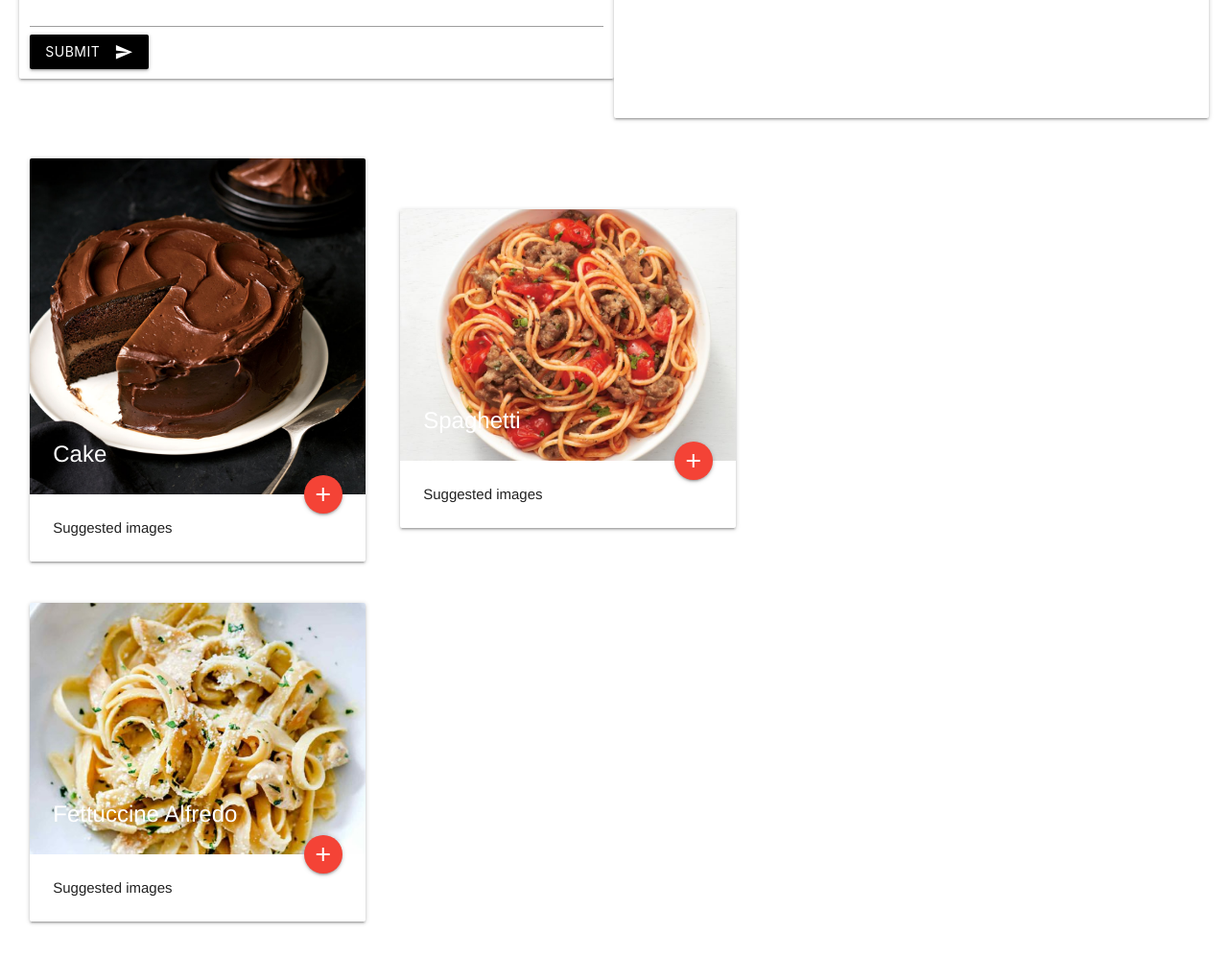
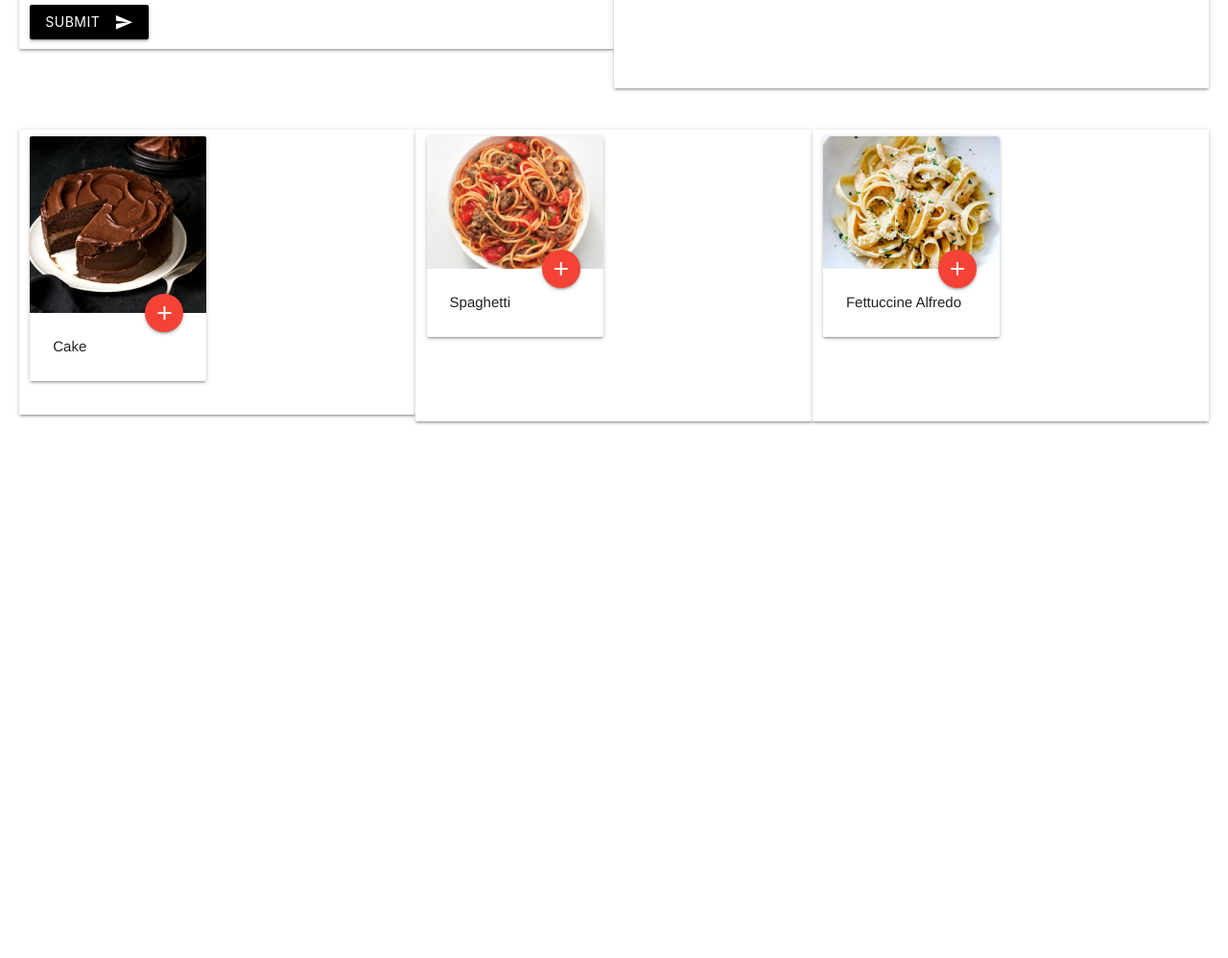
Before and after one commit to Deep15P/Group-Project-1, a plain HTML site: page index.html in a window 1280 px wide. Shown: the part 1052-2050 px from the top of the page at 96% size. After the commit the page ends 1546 px from the top, so only its background shows below. Drawn offline with nearby package versions, Linux system fonts and the light colour scheme.

Commit message:
updated suggested cards. submit button not working though

```diff
--- a/assets/css/recipe.css
+++ b/assets/css/recipe.css
@@ -8,15 +8,11 @@ body{
 }
 
 #suggested1 {
- width: 60%;
+ /* width: 60%; */
 }
 
 #suggested2 {
-  width: 60%;
-  float: right;
-  position:relative;
-  top: -410px;
-  left: -110px;
+
 }
 
 #uploadCard{
@@ -29,7 +25,6 @@ body{
 #recipeCarousel{
   /* padding-bottom: 200px; */
 
-
 }
 
 #outerCarouselDiv {
@@ -38,9 +33,23 @@ body{
 }
 
 #suggested3{
-  width: 60%;
-  height: 50%;
+
 }
+
+#outerSpaghettiDiv{
+  padding-bottom: 53px;
+}
+
+#outerAlfredoDiv{
+  padding-bottom: 53px;
+}
+
+
+
+
+
+
+
   /* position: relative;
   right: -900px;
   top: -410px;
--- a/index.html
+++ b/index.html
@@ -25,7 +25,7 @@
 
 <body>
   <!-- NavBar -->
-  <div id="NavBar">
+  <!-- <div id="NavBar">
     <ul id="slide-out" class="sidenav">
       <li>
         <div class="user-view">
@@ -34,16 +34,16 @@
           <a href="#user"><img class="circle" src="assets/images/FFTLogoOnly.png"></a>
           <a href="#name"><span class="black-text name">Food For Thought</span></a>
           <!-- <a href="#email"><span class="black-text email">jdandturk@gmail.com</span></a> -->
-        </div>
+        <!-- </div>
       </li>
       <!-- <li><a href="#!"><i class="material-icons">cloud</i>First Link With Icon</a></li> -->
-      <li><a href="#!">Second Link</a></li>
+      <!-- <li><a href="#!">Second Link</a></li> -->
       <!-- <li><div class="divider"></div></li> -->
-      <li><a class="subheader">Subheader</a></li>
+      <!-- <li><a class="subheader">Subheader</a></li>
       <li><a class="waves-effect" href="#!">Third Link With Waves</a></li>
-    </ul>
-    <a href="#" data-target="slide-out" class="sidenav-trigger"><i class="material-icons">menu</i></a>
-  </div>
+    </ul> -->
+    <!-- <a href="#" data-target="slide-out" class="sidenav-trigger"><i class="material-icons">menu</i></a>
+  </div> -->
   <!-- header image -->
   <img class="anim" src="assets/images/FFTlogo1.png" id="headerImage">
 
@@ -134,62 +134,67 @@
 
 
   <!-- Suggested Recipes -->
+  <div class="row">
+  <div class="card col s4">
   <div class="anim" id="suggested1">
     <div class="row">
       <div class="col s12 m6">
         <div class="card">
           <div class="card-image">
             <img src="assets/images/cake.jpg">
-            <span class="card-title">Cake</span>
+            <span class="card-title"></span>
             <a class="btn-floating halfway-fab waves-effect waves-light red suggestedSubmit" data-image="https://cdn-image.foodandwine.com/sites/default/files/1532533774/moms-chocolate-cake-XL-RECIPE0918.jpg">
               <i class="material-icons">add</i></a>
           </div>
           <div class="card-content">
-            <p>Suggested images</p>
+            <p>Cake</p>
           </div>
         </div>
       </div>
     </div>
     </div>
+  </div>
 
-
+  <div class="card col s4" id="outerSpaghettiDiv">
     <div class="anim" id="suggested2">
         <div class="row">
           <div class="col s12 m6">
             <div class="card">
               <div class="card-image">
                 <img src="assets/images/Pasta.jpeg">
-                <span class="card-title">Spaghetti</span>
+                <span class="card-title"></span>
                 <a class="btn-floating halfway-fab waves-effect waves-light red suggestedSubmit" data-image="https://food.fnr.sndimg.com/content/dam/images/food/fullset/2016/12/17/4/FNM010117_One-Pot-Spaghetti-with-Sausage-Recipe_s4x3.jpg.rend.hgtvcom.826.620.suffix/1482181364916.jpeg">
                   <i class="material-icons">add</i></a>
               </div>
               <div class="card-content">
-                <p>Suggested images</p>
+                <p>Spaghetti</p>
               </div>
             </div>
           </div>
         </div>
         </div>
+  </div>
 
-
+        <div class="card col s4" id="outerAlfredoDiv">
         <div class="anim" id="suggested3">
             <div class="row">
               <div class="col s12 m6">
                 <div class="card">
                   <div class="card-image">
                     <img src="assets/images/Fettuccine.jpg">
-                    <span class="card-title">Fettuccine Alfredo</span>
+                    <span class="card-title"></span>
                     <a class="btn-floating halfway-fab waves-effect waves-light red suggestedSubmit" data-image="https://www.foodiecrush.com/wp-content/uploads/2018/10/Chicken-Alfredo-Instant-Pot-foodiecrush.com-019-500x375.jpg">
                       <i class="material-icons">add</i></a>
                   </div>
                   <div class="card-content">
-                    <p>Suggested images</p>
+                    <p>Fettuccine Alfredo</p>
                   </div>
                 </div>
               </div>
             </div>
           </div>
-
+          </div>
+</div>
 
 
             <!-- footer -->
```
